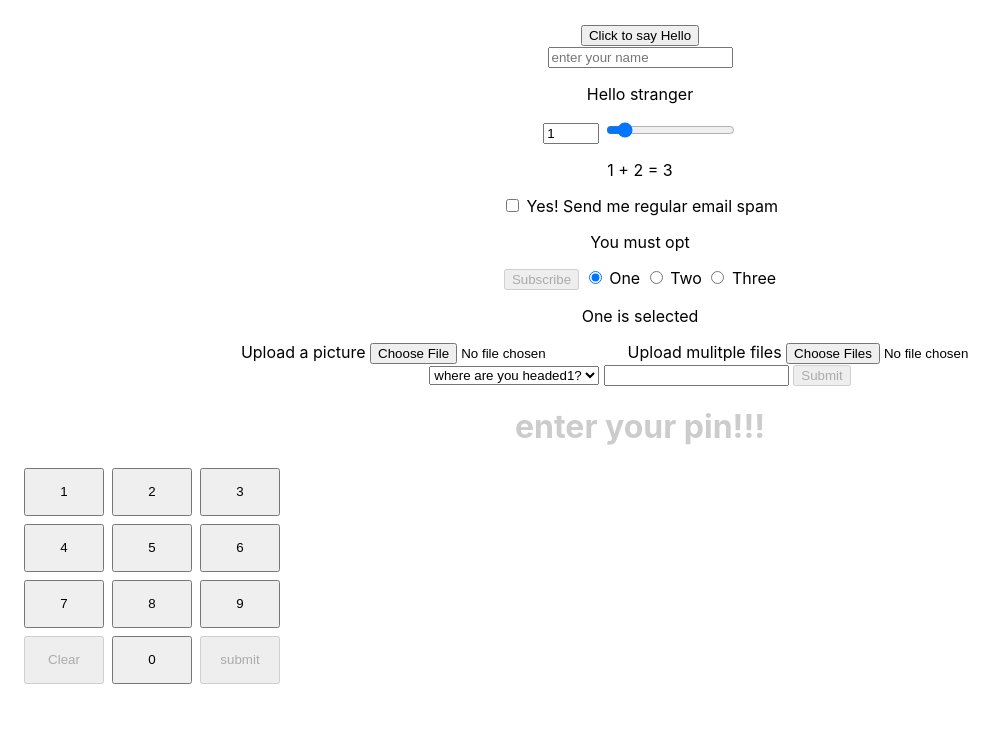
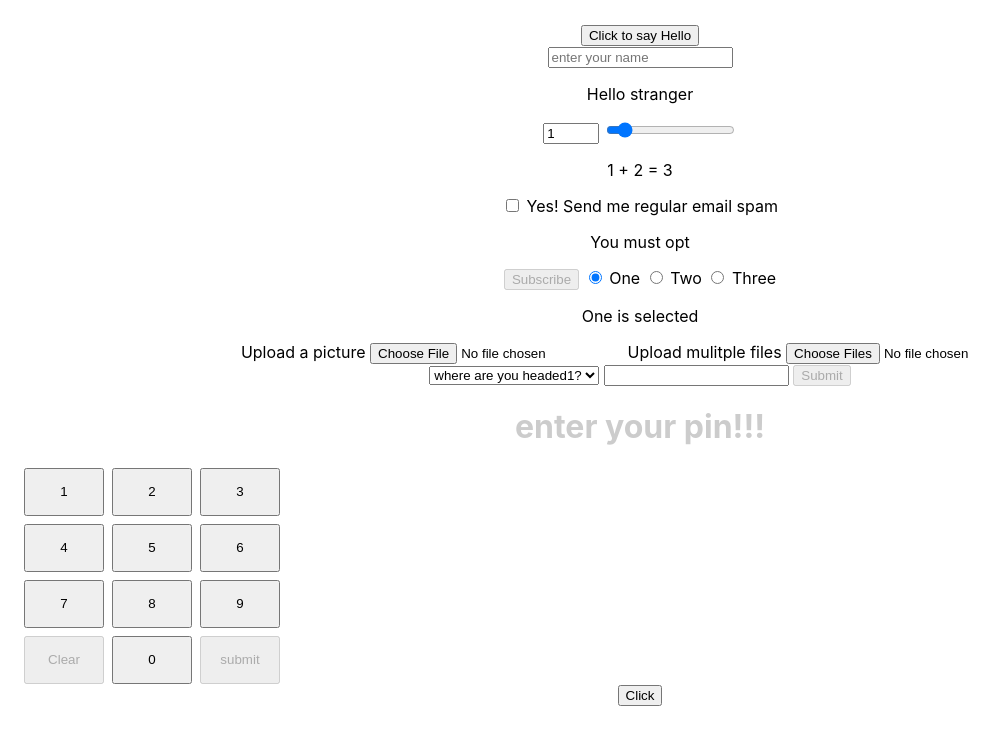
Before and after one commit to joonseolee/svelte-study-template, a Svelte app: page / in a window 1280 px wide. Shown: the top 744 px of the page, without its empty margins (0-1007 px from the left). Built offline with nearby package versions, Linux system fonts and the light colour scheme.

Commit message:
feat(): LifeCycle 예제 추가

```diff
--- a/src/App.svelte
+++ b/src/App.svelte
@@ -12,6 +12,7 @@
   import EventModifier from "./lib/event/EventModifier.svelte";
   import Event from "./lib/event/Event.svelte";
   import Binding from "./lib/binding/Binding.svelte";
+  import LifeCycle from "./lib/lifecycle/LifeCycle.svelte";
 
   const spreadPropsValue = {
     name: "dd",
@@ -34,6 +35,7 @@
 
   <Event />
   <Binding />
+  <LifeCycle />
 </main>
 
 <style>
--- /dev/null
+++ b/src/lib/lifecycle/LifeCycle.svelte
@@ -0,0 +1,40 @@
+<script>
+  import { onMount, onDestroy, beforeUpdate, afterUpdate, tick } from "svelte";
+
+  onMount(() => {
+    console.log("onMount");
+  });
+
+  onDestroy(() => {
+    console.log("onDestory");
+  });
+
+  beforeUpdate(() => {
+    console.log("beforeUpdate");
+  });
+
+  afterUpdate(() => {
+    console.log("afterUpdate");
+  });
+
+  let isShow = false;
+  let input;
+
+  async function handleClick() {
+    isShow = !isShow;
+
+    // 화면이 렌더링될때까지 기다린다.
+    await tick();
+
+    if (isShow) {
+      input && input.focus();
+    }
+  }
+</script>
+
+<div>
+  <button on:click={handleClick}>Click</button>
+  {#if isShow}
+    <input type="text" bind:this={input} />
+  {/if}
+</div>
```
